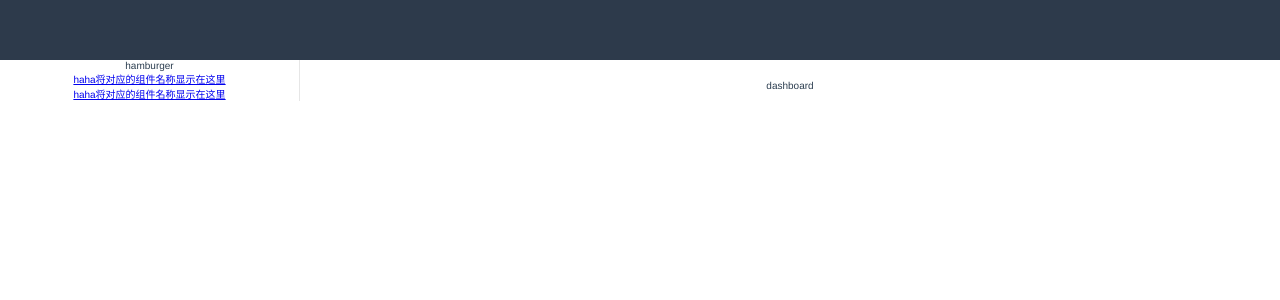
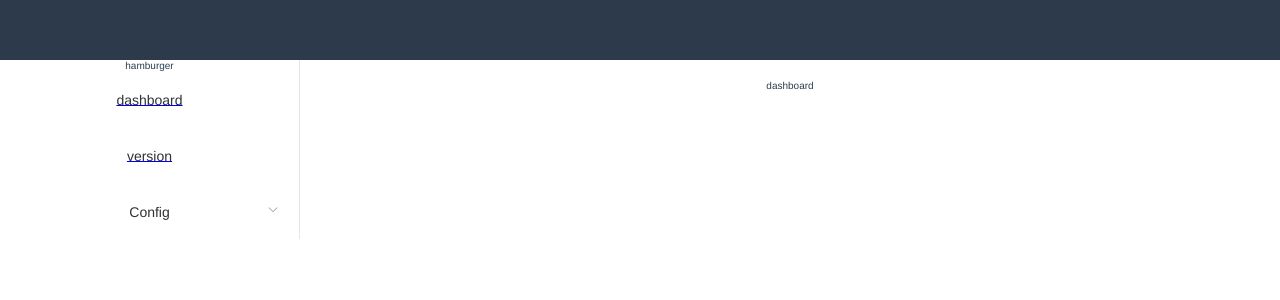
Before and after one commit to Mushroomjuice/ATAUI, a Vue app: page /dashboard in a window 1280 px wide. Shown: the top 300 px of the page. Built offline with nearby package versions, Linux system fonts and the light colour scheme.

Commit message:
多个子路由的路由在侧边栏显示

```diff
--- /dev/null
+++ b/src/layout/components/sidebar/Item.vue
@@ -0,0 +1,29 @@
+<script>
+export default {
+  name: 'MenuItem',
+  functional: true,
+  props: {
+    // icon: {
+    //   type: String,
+    //   default: ''
+    // },
+    title: {
+      type: String,
+      default: ''
+    }
+  },
+  render(h, context) {
+    const { title } = context.props
+    const vnodes = []
+
+    // if (icon) {
+    //   vnodes.push(<svg-icon icon-class={icon}/>)
+    // }
+
+    if (title) {
+      vnodes.push(<span slot='title'>{(title)}</span>)
+    }
+    return vnodes
+  }
+}
+</script>
--- a/src/layout/components/sidebar/SidebarItem.vue
+++ b/src/layout/components/sidebar/SidebarItem.vue
@@ -4,11 +4,25 @@
 
         <template v-if="hasoneshowingchildren(item.children,item)">
             <Applink v-if="onlyOneChild.meta" :pathtogo="resolvePath(onlyOneChild.path)">
-                haha将对应的组件名称显示在这里
+                <el-menu-item :index="resolvePath(onlyOneChild.path)">
+                    <item :title="onlyOneChild.meta.title" />
+                </el-menu-item>
             </Applink>
 
         </template>
-
+        <el-submenu v-else ref="subMenu" :index="resolvePath(item.path)" popper-append-to-body>
+        <template slot="title">
+            <item v-if="item.meta" :title="item.meta.title" />
+        </template>
+        <sidebar-item
+            v-for="child in item.children"
+            :key="child.path"
+            :is-nest="true"
+            :item="child"
+            :base-path="resolvePath(child.path)"
+            class="nest-menu"
+        />
+        </el-submenu>
 
 
 
@@ -21,6 +35,7 @@
 <script>
     import path from 'path'
     import Applink from './AppLink'
+    import Item from './Item'
     export default {
         name: 'SidebarItem',
         props: {
@@ -40,6 +55,7 @@
         },
         components:{
             Applink,
+            Item
         },
 
         data (){
--- a/src/router/index.js
+++ b/src/router/index.js
@@ -40,7 +40,7 @@ export const constantRoutes = [
 
   },
   {
-    path: '/',
+    path: '/version',
     component: Layout,
     redirect: '/version',
     children:[
@@ -59,6 +59,7 @@ export const constantRoutes = [
   {
     path:'/config',
     component:Layout,
+    meta:{title:'Config'},
     children:[
       {
         path:'suitconfig',
```
